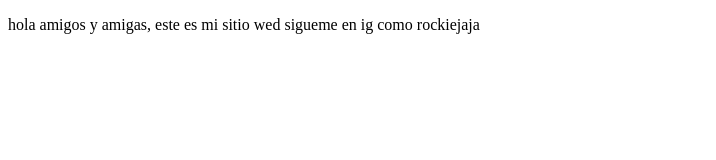
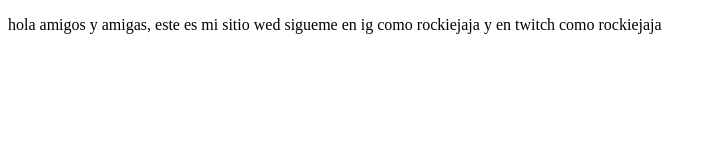
Before and after one commit to camitreme17/proyectoDemoCursoPrework, a plain HTML site: page index.html in a window 1280 px wide. Shown: the whole page, without its empty margins (0-716 px from the left). Drawn offline with Linux system fonts and the light colour scheme.

Commit message:
cambios agregamos sitio de twitch

```diff
--- a/index.html
+++ b/index.html
@@ -9,7 +9,7 @@
 <body>
     <p>
         hola amigos y amigas, este es mi sitio wed
-        sigueme en ig como rockiejaja
+        sigueme en ig como rockiejaja y en twitch como rockiejaja
     </p>
 </body>
 </html>
```
